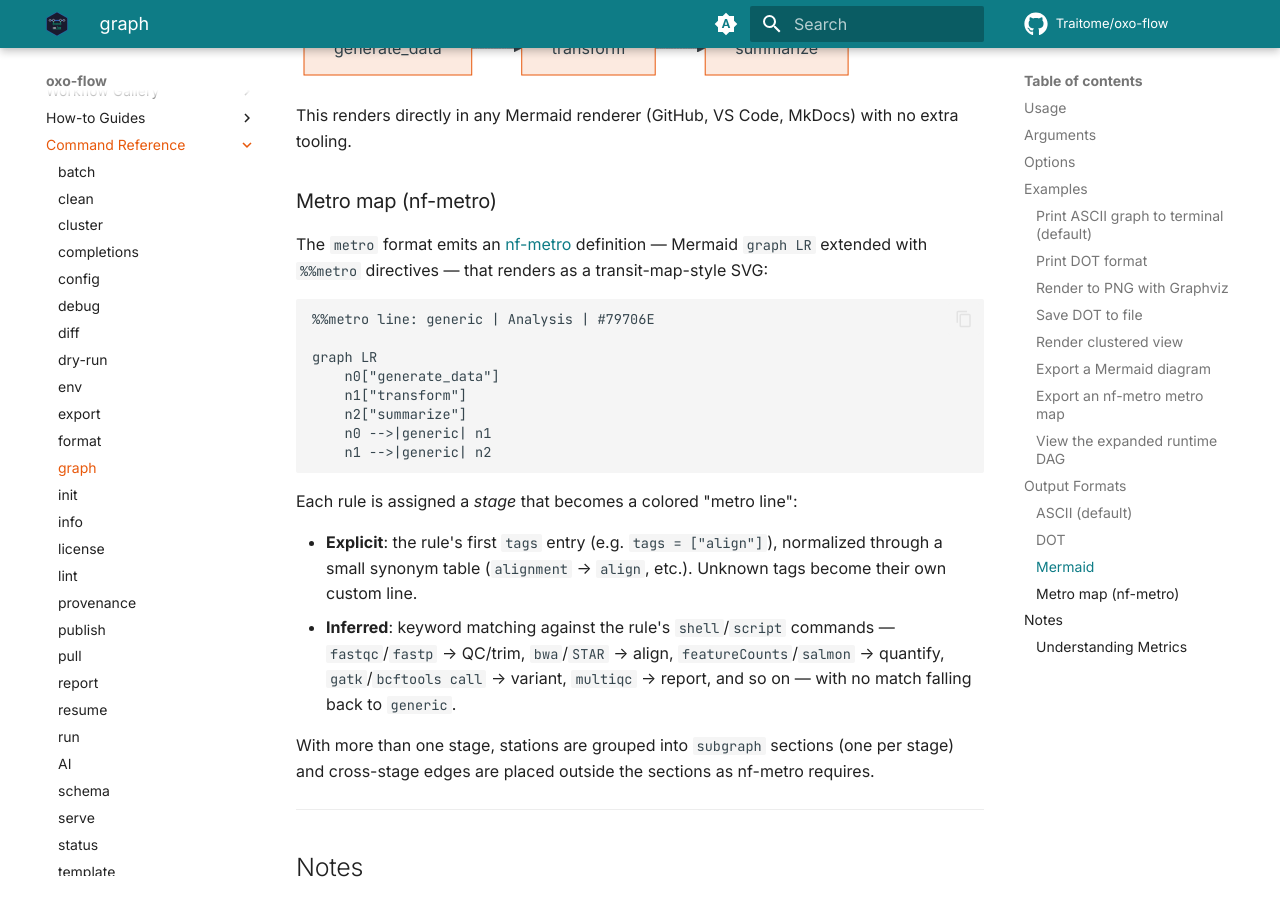
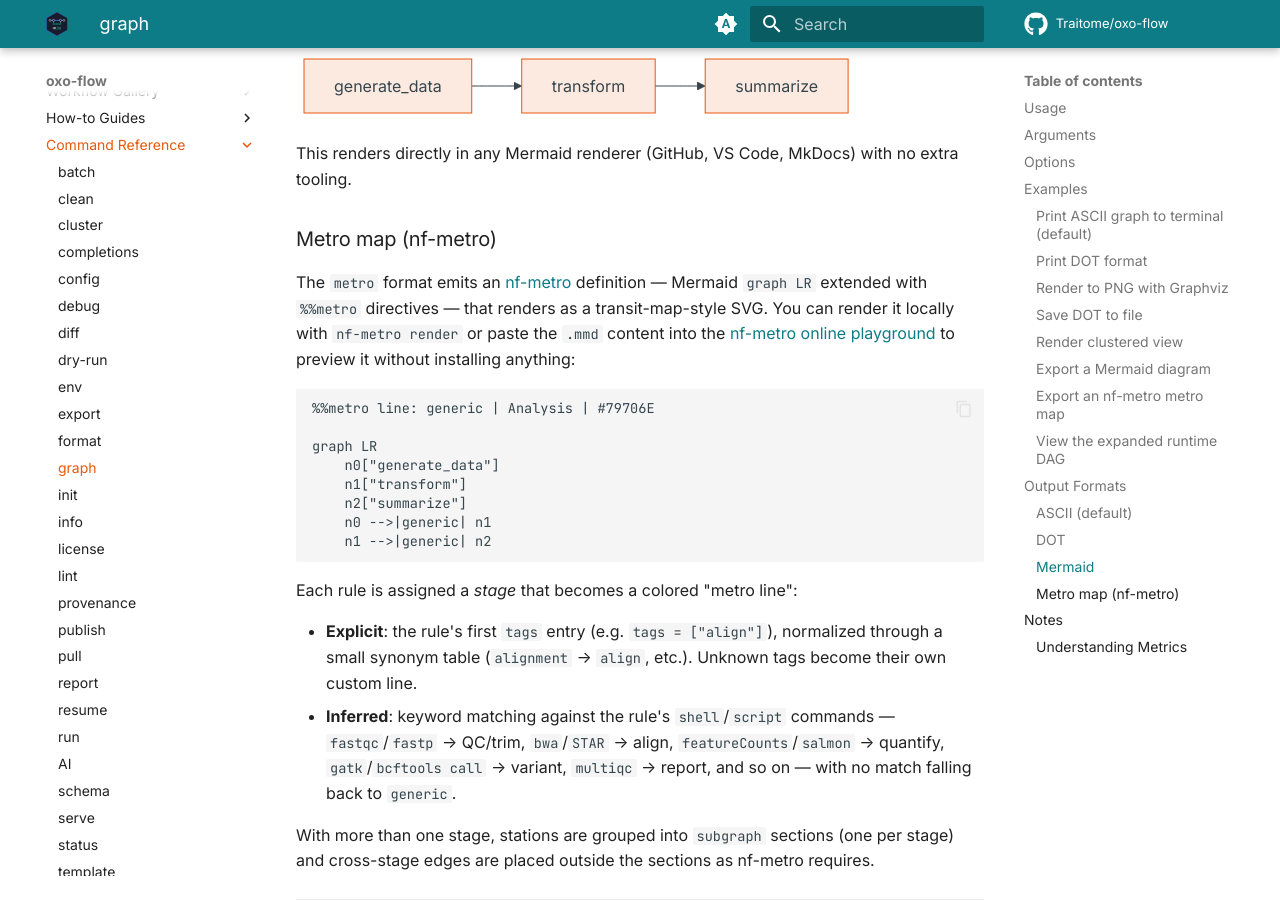
Before and after one commit to Traitome/oxo-flow, an MkDocs documentation site: the page built from docs/guide/src/commands/graph.md, in a window 1280 px wide and 900 px high, scrolled down 4618 px. Built offline with MkDocs 1.6.1 and Material for MkDocs 9.7.7, drawn with Linux system fonts in a browser that asks for light colours; comment, search, counter and statistics services are not loaded; the version menu is left out; some of the changed text lies outside the part shown.

Commit message:
docs: mention nf-metro online playground in graph command docs
Users can now paste the generated `.mmd` content into the nf-metro
online playground (https://seqeralabs.github.io/nf-metro/latest/playground/)
to preview metro diagrams without installing Python/nf-metro locally.

Updates README.md and docs/guide/src/commands/graph.md.

````diff
--- a/docs/guide/src/commands/graph.md
+++ b/docs/guide/src/commands/graph.md
@@ -83,6 +83,8 @@ oxo-flow graph pipeline.oxoflow -f mermaid -o pipeline.mmd
 
 ```bash
 oxo-flow graph pipeline.oxoflow -f metro -o pipeline.mmd
+# Render locally (requires nf-metro) or paste the .mmd content into the
+# online playground at https://seqeralabs.github.io/nf-metro/latest/playground/
 pip install nf-metro
 nf-metro render pipeline.mmd -o pipeline.svg
 ```
@@ -209,7 +211,10 @@ extra tooling.
 The `metro` format emits an
 [nf-metro](https://github.com/seqeralabs/nf-metro) definition — Mermaid
 `graph LR` extended with `%%metro` directives — that renders as a
-transit-map-style SVG:
+transit-map-style SVG. You can render it locally with `nf-metro render`
+or paste the `.mmd` content into the
+[nf-metro online playground](https://seqeralabs.github.io/nf-metro/latest/playground/)
+to preview it without installing anything:
 
 ```mmd
 %%metro line: generic | Analysis | #79706E
````
Also changed, not shown: README.md.
